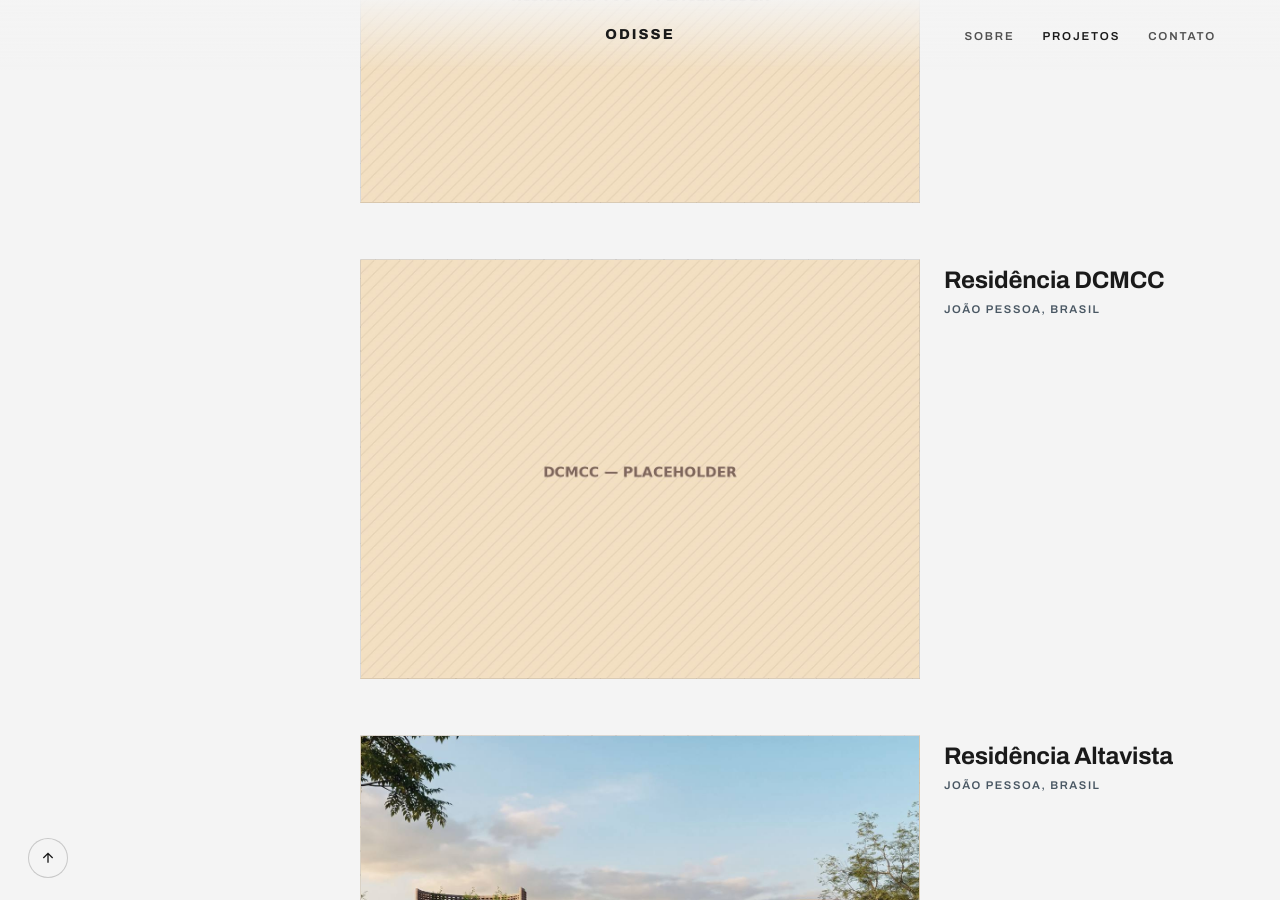
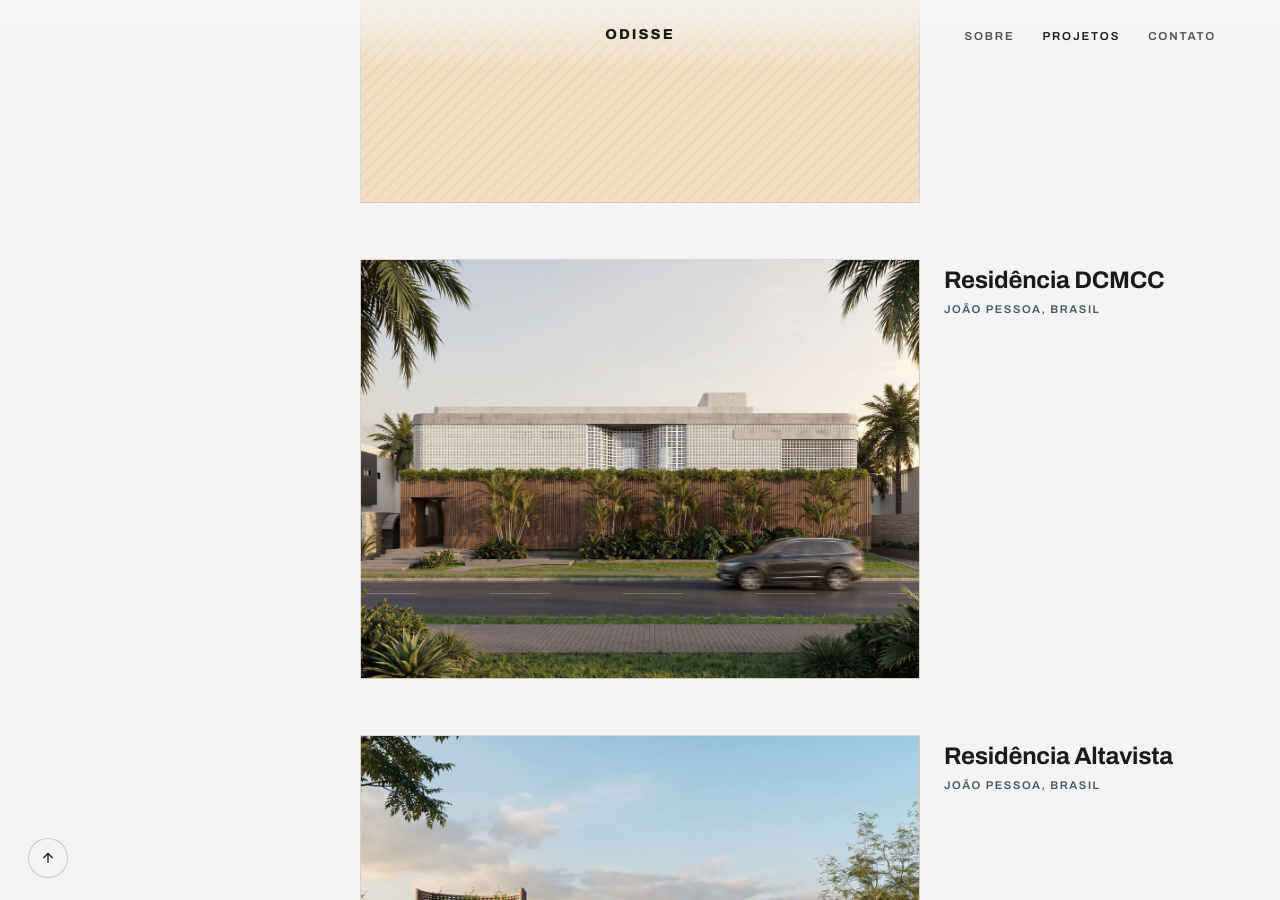
Before and after one commit to cidclementino/portfolio-odisse, a Jekyll site: the page built from index.html, in a window 1280 px wide and 900 px high, scrolled down 353 px. Built offline with Jekyll 4.4.1, drawn with Linux system fonts in a browser that asks for light colours.

Commit message:
Update dcmcc.html

```diff
--- a/_projetos/dcmcc.html
+++ b/_projetos/dcmcc.html
@@ -6,7 +6,7 @@
 tipologia: "Residencial"
 area: "—"
 status: "Em construção"
-capa: /images/dcmcc/capa.jpg
+capa: /images/dcmcc/residencia-dcmcc-001.jpg
 ordem: 2
 secoes:
   - tipo: imagem
```
